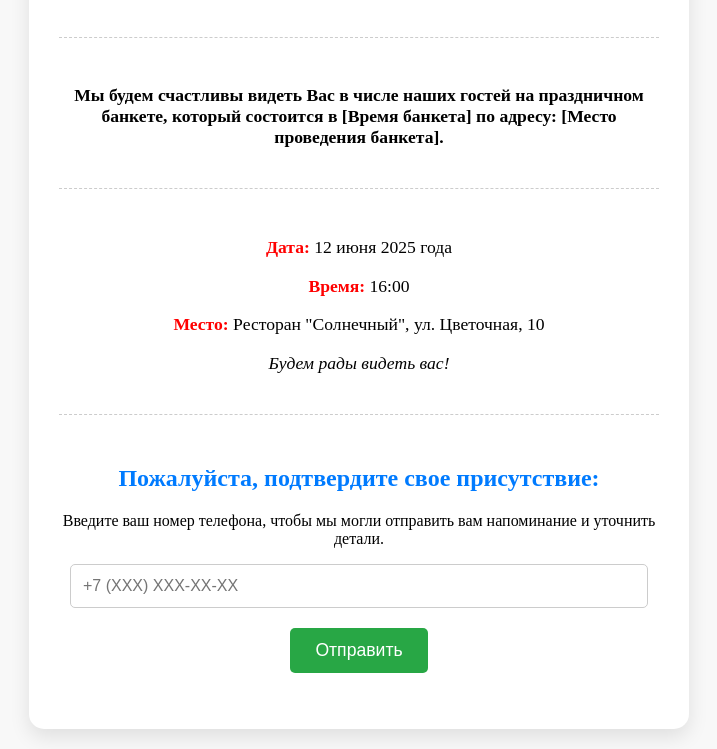
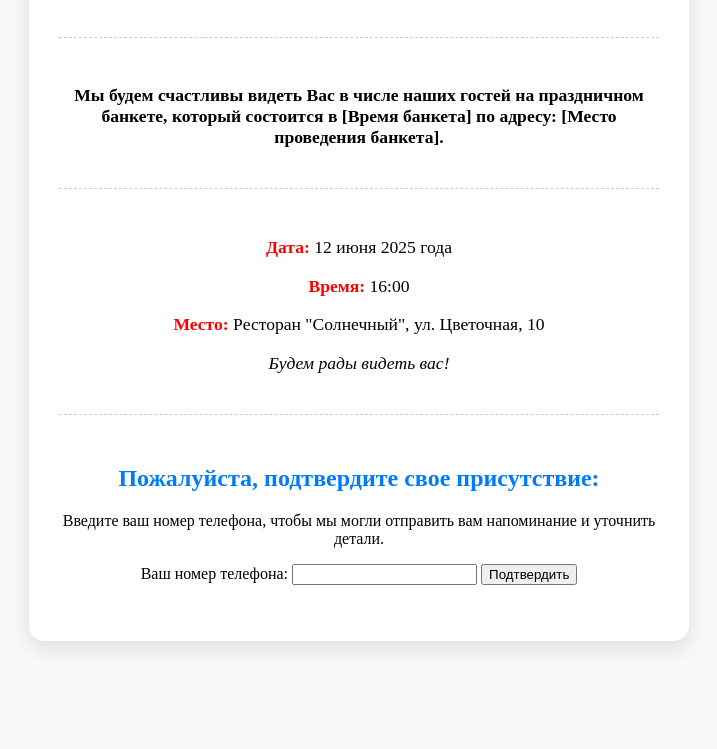
Before and after one commit to CyMorningstar/-, a plain HTML site: page index.html in a window 1280 px wide. Shown: the part 628-1377 px from the top of the page, without its empty margins (281-998 px from the left). After the commit the page ends 1289 px from the top, so only its background shows below. Drawn offline with Linux system fonts and the light colour scheme.

Commit message:
Update index.html

```diff
--- a/index.html
+++ b/index.html
@@ -32,9 +32,10 @@
         <div class="rsvp-section">
             <h2>Пожалуйста, подтвердите свое присутствие:</h2>
             <p>Введите ваш номер телефона, чтобы мы могли отправить вам напоминание и уточнить детали.</p>
-            <form id="rsvpForm">
-                <input type="tel" id="phoneNumber" name="phoneNumber" placeholder="+7 (XXX) XXX-XX-XX" required>
-                <button type="submit">Отправить</button>
+            <form action="https://formspree.io/f/ВАШ_УНИКАЛЬНЫЙ_ID" method="POST">
+                <label for="phone">Ваш номер телефона:</label>
+                <input type="tel" id="phone" name="phone" required>
+                <button type="submit">Подтвердить</button>
             </form>
             <p id="message" class="message"></p> <!-- Для отображения статуса -->
         </div>
```
